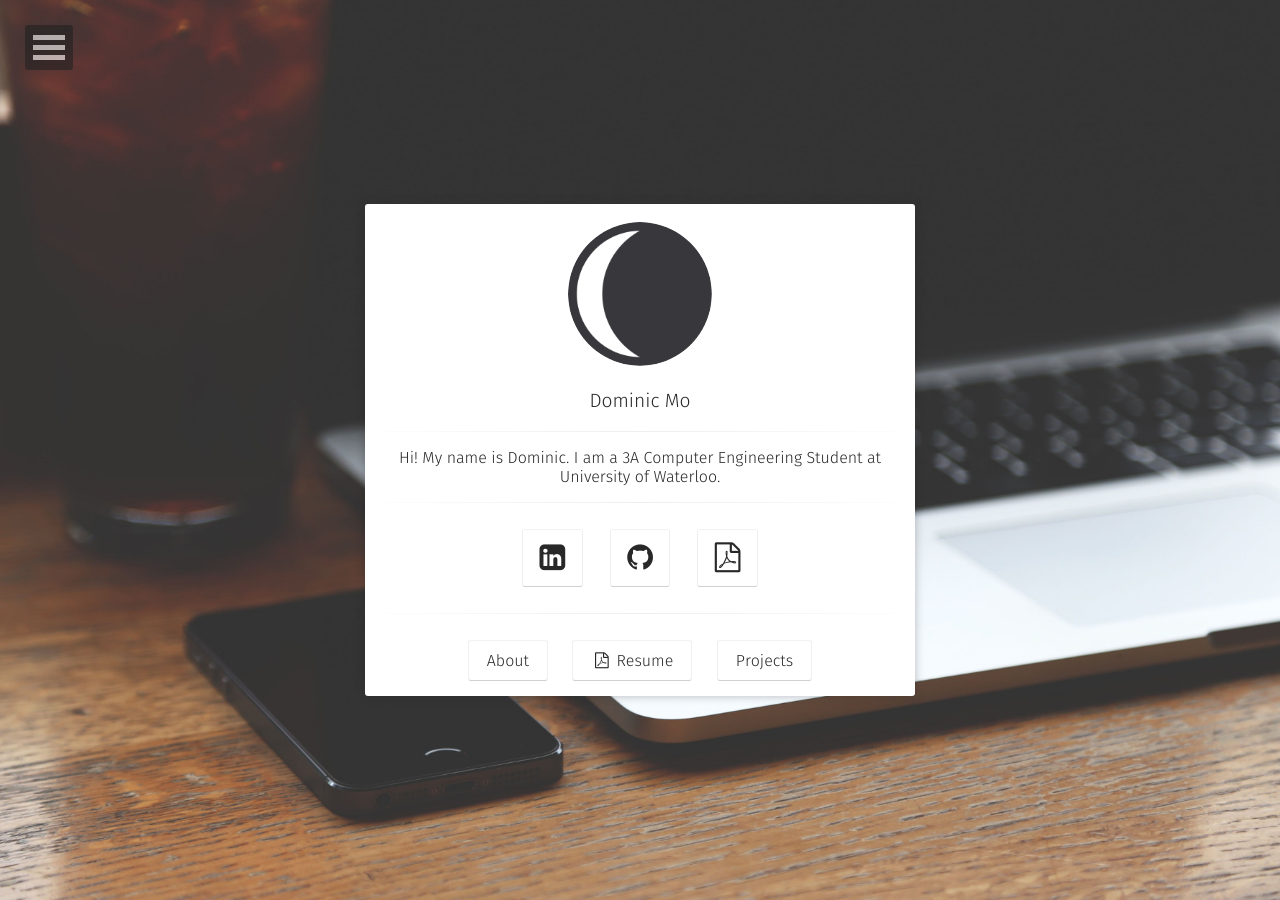
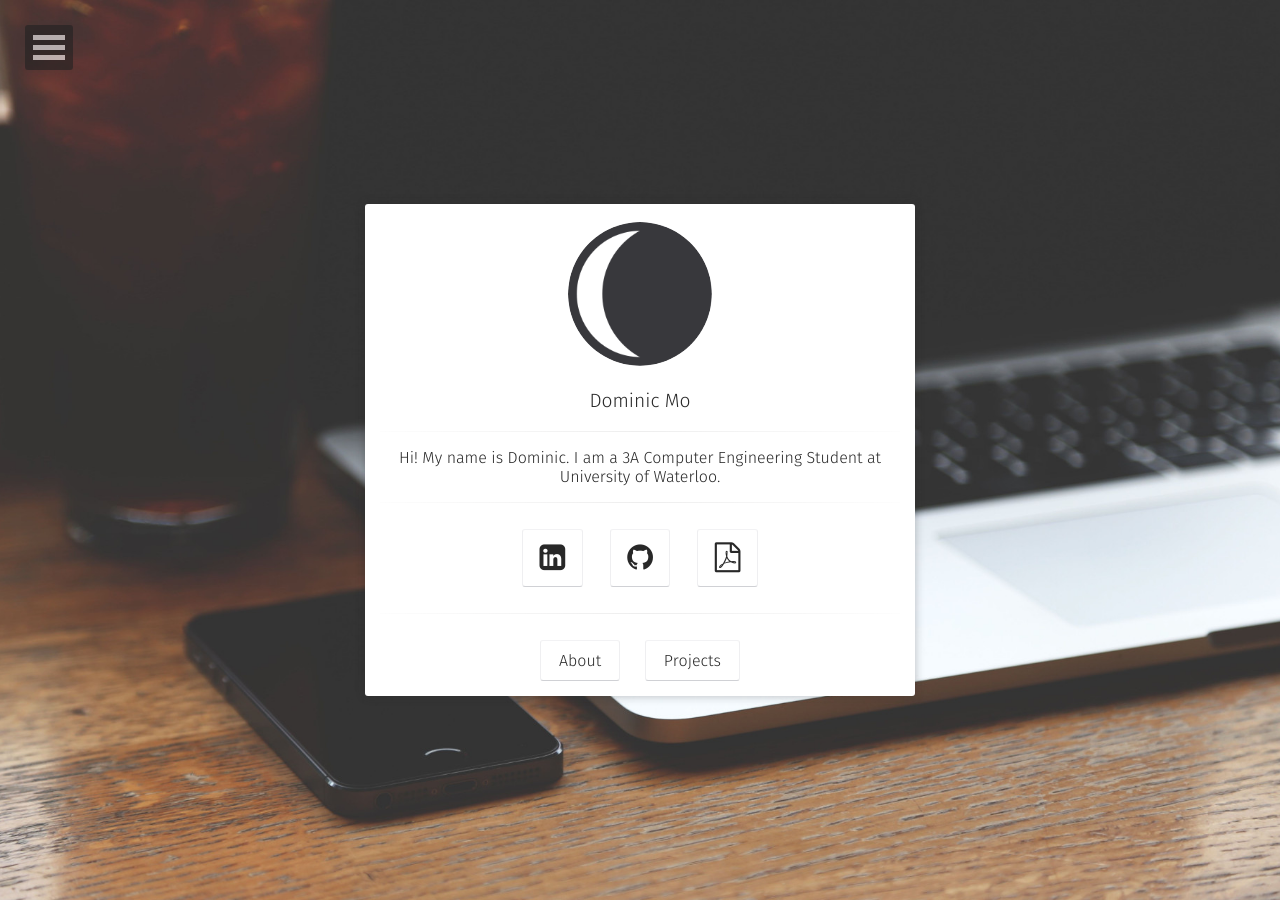
Before and after one commit to ymo13/ymo13.github.io, a Jekyll site: the page built from index.html, in a window 1280 px wide. Built offline with Jekyll 4.4.1, drawn with Linux system fonts in a browser that asks for light colours; some web fonts are replaced.

Commit message:
removed resume button

```diff
--- a/_layouts/home.html
+++ b/_layouts/home.html
@@ -35,10 +35,6 @@ layout: compress
                          <a class="btn zoombtn" href="{{ site.url }}/about" title="About">
                          About
                          </a>
-                         <a class="btn zoombtn" href="{{ site.url }}/assets/resume/resume.pdf">
-                         <i class="fa fa-fw fa-file-pdf-o"></i>
-                         Resume
-                         </a>
                          <a class="btn zoombtn" href="{{ site.url }}/projects" title="Projects">
                          Projects
                          </a>
```
